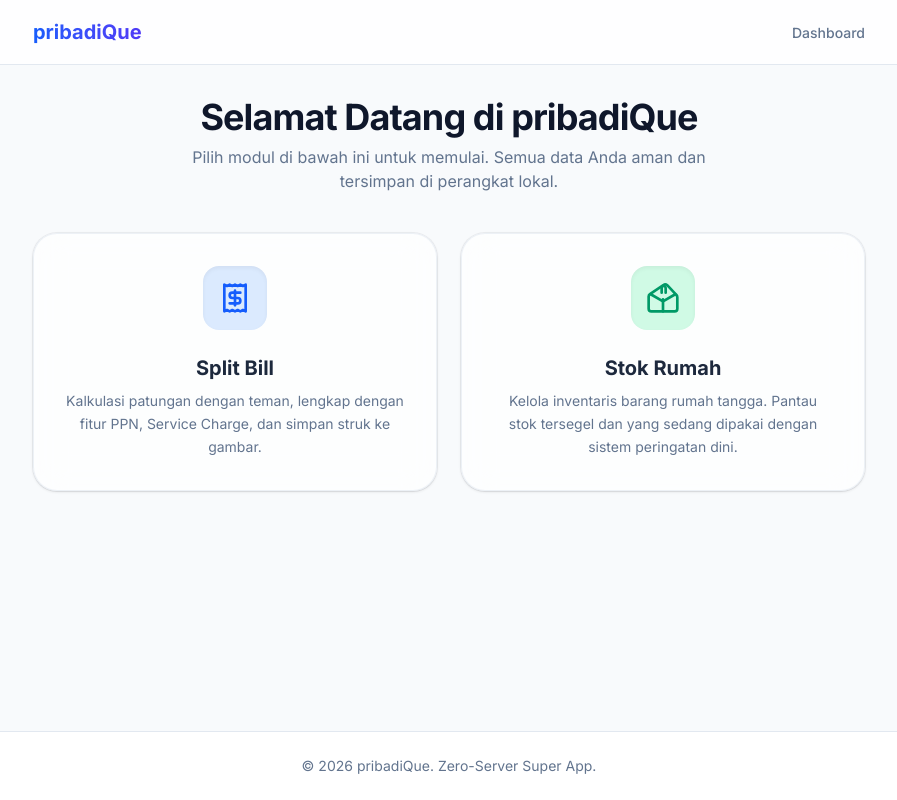
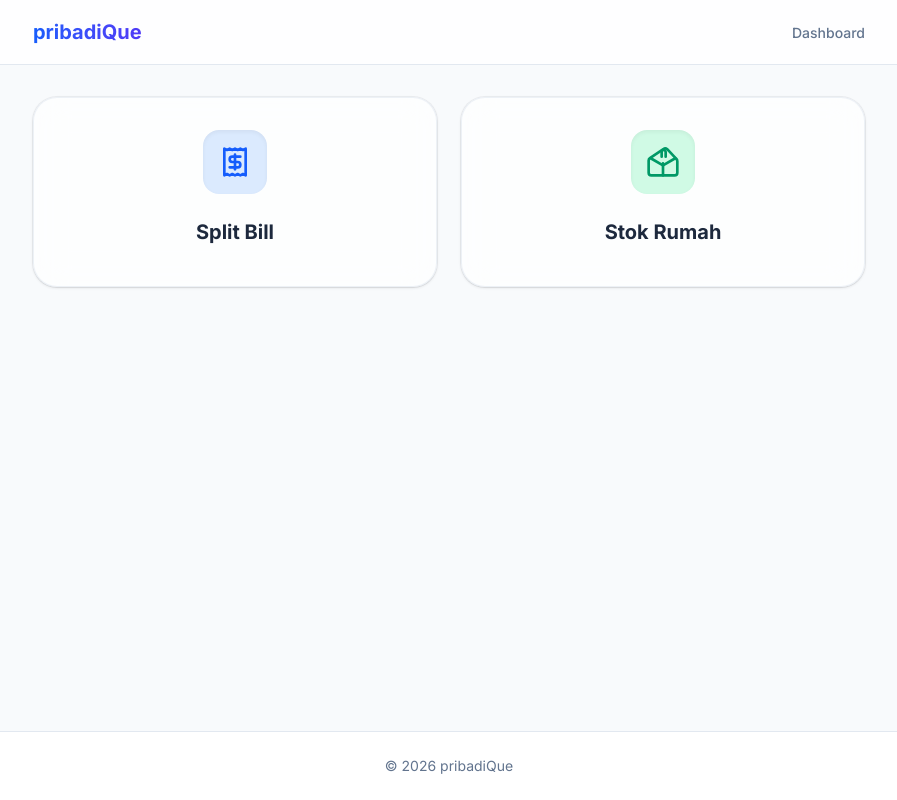
Before and after one commit to sikatdah/pribadiQue, a website with bundled scripts: page index.html in a window 1280 px wide. Shown: the whole page, without its empty margins (191-1088 px from the left). Built offline with nearby package versions, Linux system fonts and the light colour scheme.

Commit message:
Perbaikan dashboard

```diff
--- a/index.html
+++ b/index.html
@@ -32,7 +32,7 @@
     <!-- Footer -->
     <footer class="bg-white border-t border-slate-200 py-6 mt-auto">
       <div class="max-w-4xl mx-auto px-4 text-center text-sm text-slate-500">
-        &copy; <span id="year"></span> pribadiQue. Zero-Server Super App.
+        &copy; <span id="year"></span> pribadiQue
       </div>
     </footer>
 
--- a/package.json
+++ b/package.json
@@ -8,7 +8,7 @@
     "build": "vite build",
     "preview": "vite preview",
     "predeploy": "npm run build",
-    "deploy": "gh-pages -d dist"
+    "deploy": "gh-pages -d dist",
   },
   "devDependencies": {
     "gh-pages": "^6.3.0",
--- a/src/modules/dashboard.js
+++ b/src/modules/dashboard.js
@@ -2,10 +2,6 @@ export function DashboardModule(container, navigate) {
   const mount = () => {
     container.innerHTML = `
       <div class="space-y-6 animate-in fade-in slide-in-from-bottom-4 duration-500">
-        <div class="text-center space-y-2 mb-10">
-          <h2 class="text-3xl sm:text-4xl font-bold tracking-tight text-slate-900">Selamat Datang di pribadiQue</h2>
-          <p class="text-slate-500 max-w-xl mx-auto">Pilih modul di bawah ini untuk memulai. Semua data Anda aman dan tersimpan di perangkat lokal.</p>
-        </div>
 
         <div class="grid grid-cols-1 md:grid-cols-2 gap-6 relative">
           <!-- Split Bill Card -->
@@ -14,7 +10,6 @@ export function DashboardModule(container, navigate) {
               <svg xmlns="http://www.w3.org/2000/svg" width="32" height="32" viewBox="0 0 24 24" fill="none" stroke="currentColor" stroke-width="2" stroke-linecap="round" stroke-linejoin="round" class="lucide lucide-receipt"><path d="M4 2v20l2-1 2 1 2-1 2 1 2-1 2 1 2-1 2 1V2l-2 1-2-1-2 1-2-1-2 1-2-1-2 1Z"/><path d="M16 8h-6a2 2 0 1 0 0 4h4a2 2 0 1 1 0 4H8"/><path d="M12 17.5v-11"/></svg>
             </div>
             <h3 class="text-xl font-bold mb-2">Split Bill</h3>
-            <p class="text-slate-500 text-sm text-center leading-relaxed">Kalkulasi patungan dengan teman, lengkap dengan fitur PPN, Service Charge, dan simpan struk ke gambar.</p>
           </button>
 
           <!-- Stok Rumah Card -->
@@ -23,7 +18,6 @@ export function DashboardModule(container, navigate) {
               <svg xmlns="http://www.w3.org/2000/svg" width="32" height="32" viewBox="0 0 24 24" fill="none" stroke="currentColor" stroke-width="2" stroke-linecap="round" stroke-linejoin="round" class="lucide lucide-package-open"><path d="M12 22v-9"/><path d="M15.17 2.38a2.25 2.25 0 0 0-2.92-.01L2.2 9.08a2.5 2.5 0 0 0-.96 2.33V20a2 2 0 0 0 2 2h17.5a2 2 0 0 0 2-2v-8.4a2.5 2.5 0 0 0-.92-2.11z"/><path d="M14 8V4.5a1.5 1.5 0 0 0-3 0V8"/><path d="M21.2 9.2 12 14.5l-9.2-5.3"/></svg>
             </div>
             <h3 class="text-xl font-bold mb-2">Stok Rumah</h3>
-            <p class="text-slate-500 text-sm text-center leading-relaxed">Kelola inventaris barang rumah tangga. Pantau stok tersegel dan yang sedang dipakai dengan sistem peringatan dini.</p>
           </button>
         </div>
       </div>
```
